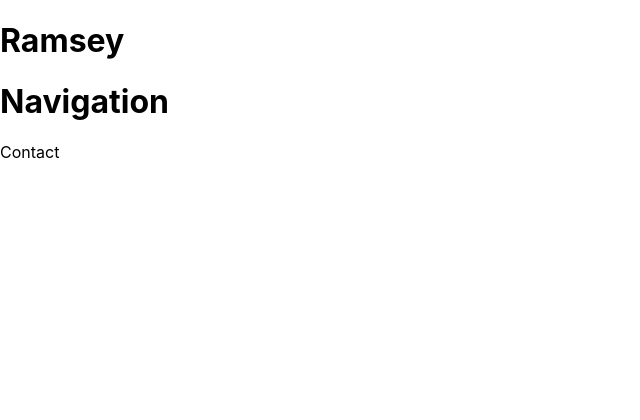
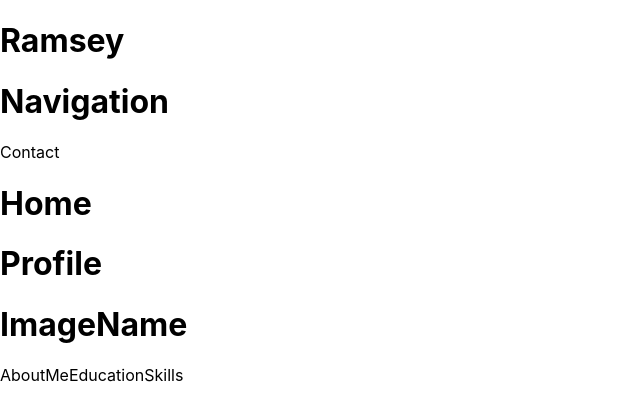
Before and after one commit to rgavin1/Portfolio, a React (Create React App) app: page / in a window 1280 px wide. Shown: the top 420 px of the page, without its empty margins (0-640 px from the left). Built offline with nearby package versions, Linux system fonts and the light colour scheme.

Commit message:
profile init

```diff
--- a/src/App.tsx
+++ b/src/App.tsx
@@ -1,12 +1,15 @@
 import React from "react";
 import "./App.css";
 
-import Navbar from "./components/Navbar/Container";
+import { Navbar, Sidebar } from "./components";
+import { Home } from "./pages";
 
 const App: React.FC = () => {
   return (
     <div>
       <Navbar />
+      <Home />
+      <Sidebar />
     </div>
   );
 };
--- /dev/null
+++ b/src/components/Sidebar/Card/AboutMe.tsx
@@ -0,0 +1,7 @@
+import React from "react";
+
+const AboutMe: React.FC = () => {
+  return <>AboutMe</>;
+};
+
+export default AboutMe;
--- /dev/null
+++ b/src/components/Sidebar/Card/Container.tsx
@@ -0,0 +1,15 @@
+import React from "react";
+
+import { AboutMe, Education, Skills } from "./index";
+
+const Container: React.FC = () => {
+  return (
+    <>
+      <AboutMe />
+      <Education />
+      <Skills />
+    </>
+  );
+};
+
+export default Container;
--- /dev/null
+++ b/src/components/Sidebar/Card/Education.tsx
@@ -0,0 +1,7 @@
+import React from "react";
+
+const Education: React.FC = () => {
+  return <>Education</>;
+};
+
+export default Education;
--- /dev/null
+++ b/src/components/Sidebar/Card/Skills.tsx
@@ -0,0 +1,7 @@
+import React from "react";
+
+const Skills: React.FC = () => {
+  return <>Skills</>;
+};
+
+export default Skills;
--- /dev/null
+++ b/src/components/Sidebar/Card/index.ts
@@ -0,0 +1,3 @@
+export { default as AboutMe } from "./AboutMe";
+export { default as Education } from "./Education";
+export { default as Skills } from "./Skills";
--- /dev/null
+++ b/src/components/Sidebar/Container.tsx
@@ -0,0 +1,15 @@
+import React from "react";
+
+import { ImageName, Card } from "./index";
+
+const Sidebar: React.FC = () => {
+  return (
+    <>
+      <h1>Profile</h1>
+      <ImageName />
+      <Card />
+    </>
+  );
+};
+
+export default Sidebar;
--- /dev/null
+++ b/src/components/Sidebar/ImageName.tsx
@@ -0,0 +1,11 @@
+import React from "react";
+
+const ImageName: React.FC = () => {
+  return (
+    <>
+      <h1>ImageName</h1>
+    </>
+  );
+};
+
+export default ImageName;
--- /dev/null
+++ b/src/components/Sidebar/index.ts
@@ -0,0 +1,2 @@
+export { default as ImageName } from "./ImageName";
+export { default as Card } from "./Card/Container";
--- /dev/null
+++ b/src/components/index.ts
@@ -0,0 +1,2 @@
+export { default as Navbar } from "./Navbar/Container";
+export { default as Sidebar } from "./Sidebar/Container";
--- /dev/null
+++ b/src/pages/Home.tsx
@@ -0,0 +1,11 @@
+import React from "react";
+
+const Home: React.FC = () => {
+  return (
+    <>
+      <h1>Home</h1>
+    </>
+  );
+};
+
+export default Home;
--- /dev/null
+++ b/src/pages/index.ts
@@ -0,0 +1 @@
+export { default as Home } from "./Home";
```
